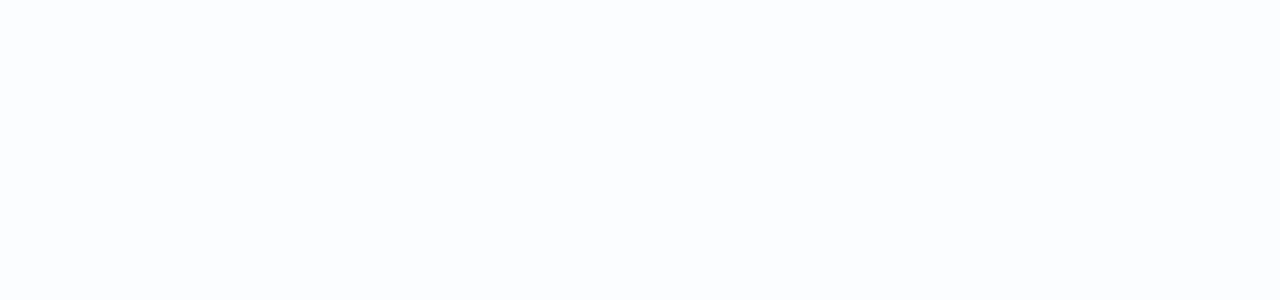
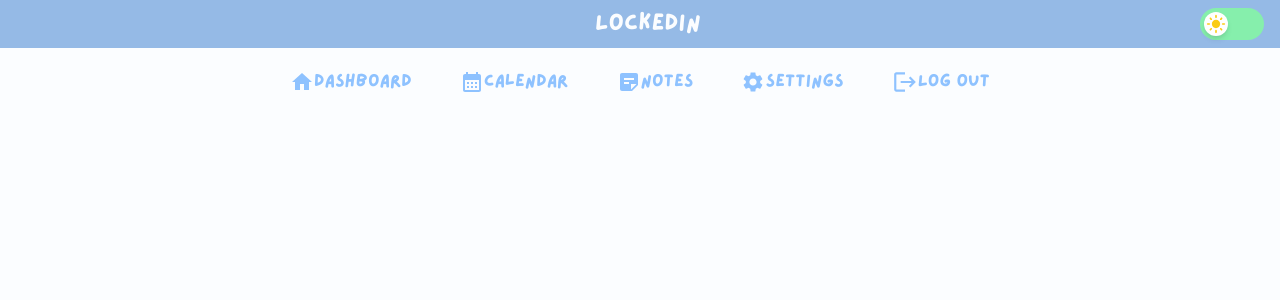
Before and after one commit to 33-Shikamaru/LockedIn, a React (Vite) app: page /notes in a window 1280 px wide. Before the commit this address had no page. Shown: the top 300 px of the page. Built offline with nearby package versions, Linux system fonts and the light colour scheme.

Commit message:
Added routing to Navbar

```diff
--- a/src/App.tsx
+++ b/src/App.tsx
@@ -1,8 +1,12 @@
 import {BrowserRouter as Router, Routes, Route } from 'react-router-dom'
 import './App.css'
 import Login from './components/Login.tsx'
-import Signup from './components/SignUp.tsx'
+import Signup from './components/Signup.tsx'
 import Home from './components/Home.tsx'
+
+import CalendarPage from './components/CalendarPage.tsx'
+import Notes from './components/Notes.tsx'
+import Settings from './components/Settings.tsx'
 
 function App() {
   return (
@@ -11,6 +15,10 @@
         <Route path="/" element={<Login />} />
         <Route path="/signup" element={<Signup />} />
         <Route path="/home" element={<Home />} />
+
+        <Route path="/calendar" element={<CalendarPage />} />
+        <Route path="/notes" element={<Notes />} />
+        <Route path="/settings" element={<Settings />} />
       </Routes>
     </Router>
   );
--- /dev/null
+++ b/src/components/CalendarPage.tsx
@@ -0,0 +1,18 @@
+import Navbar from './Navbar.tsx'
+import Title from './Title.tsx'
+import Calendar from './Calendar.tsx'
+
+
+const CalendarPage = () => {
+  return (
+    <>
+    <Title />
+    <Navbar />
+      <div className="flex items-center justify-center m-10">
+        <Calendar />
+      </div>
+    </>
+  )
+}
+
+export default CalendarPage
--- a/src/components/Navbar.tsx
+++ b/src/components/Navbar.tsx
@@ -1,30 +1,66 @@
+import { useNavigate } from 'react-router-dom';
 import HomeIcon from '@mui/icons-material/Home';
 import CalendarMonthIcon from '@mui/icons-material/CalendarMonth';
 import StickyNote2Icon from '@mui/icons-material/StickyNote2';
 import SettingsIcon from '@mui/icons-material/Settings';
 import LogoutIcon from '@mui/icons-material/Logout';
 
-export default function Navbar() {
+
+const Navbar = () => {
+    const navigate = useNavigate();
+    const calendarTab = () => {
+        navigate('/calendar');
+    };
+    const dashboardTab = () => {
+        navigate('/home');
+    };
+    const notesTab = () => {
+        navigate('/notes');
+    };
+    const settingsTab = () => {
+        navigate('/settings');
+    };
+    const logout = () => {
+        navigate('/');
+    };
+
     return(
         <ul className="flex items-center justify-center p-5 text-[#8EC2FF] dark:text-[#FBFDFF]">
-            <li className="px-6">
-                <a href=""><HomeIcon className='dark:text-blue-300'/>Dashboard</a>
+            <li className="cursor-pointer flex items-center px-6"
+                onClick={dashboardTab}
+            >
+                <HomeIcon className='dark:text-blue-300'/>
+                <span>Dashboard</span>
             </li>
 
-            <li className="px-6">
-                <a href=""><CalendarMonthIcon className='dark:text-blue-300'/>Calendar</a>
+            <li className="cursor-pointer flex items-center px-6"
+                onClick={calendarTab}
+            >
+                <CalendarMonthIcon className='dark:text-blue-300'/>
+                <span>Calendar</span>
             </li>
 
-            <li className="px-6">
-                <a href=""><StickyNote2Icon className='dark:text-blue-300'/>Notes</a>
+            <li className="cursor-pointer flex items-center px-6"
+                onClick={notesTab}>
+
+                <StickyNote2Icon className='dark:text-blue-300'/>
+                <span>Notes</span>
             </li>
 
-            <li className="px-6">
-                <a href=""><SettingsIcon className='dark:text-blue-300'/>Settings</a>
+            <li className="cursor-pointer flex items-center px-6"
+                onClick={settingsTab}>
+
+                <SettingsIcon className='dark:text-blue-300'/>
+                <span>Settings</span>
             </li>
-            <li className="px-6">
-                <a href=""><LogoutIcon className='dark:text-blue-300' sx={{ fontSize: '26px' }}/>Log out</a>
+            <li className="cursor-pointer flex items-center px-6"
+                onClick={logout}>
+
+                <LogoutIcon className='dark:text-blue-300' sx={{ fontSize: '26px' }}/>
+                <span>Log out</span>
             </li>
         </ul>
     )
 }
+
+export default Navbar
--- /dev/null
+++ b/src/components/Notes.tsx
@@ -0,0 +1,27 @@
+import { useState } from 'react';
+import Navbar from './Navbar.tsx'
+import Title from './Title.tsx'
+
+const Notes = () => {
+
+    // - - - States
+    // state for existing / all notes
+    // state for a new note
+    // state for a note being edited
+
+    // - - - Displaying Notes
+    // loop through notes and display each note
+    // add basic styling
+
+
+
+
+    return (
+        <>
+        <Title />
+        <Navbar />
+        </>
+    )
+}
+
+export default Notes
--- /dev/null
+++ b/src/components/Settings.tsx
@@ -0,0 +1,13 @@
+import Navbar from './Navbar.tsx'
+import Title from './Title.tsx'
+
+const Settings = () => {
+  return (
+    <>
+    <Title />
+    <Navbar />
+    </>
+  )
+}
+
+export default Settings
```
